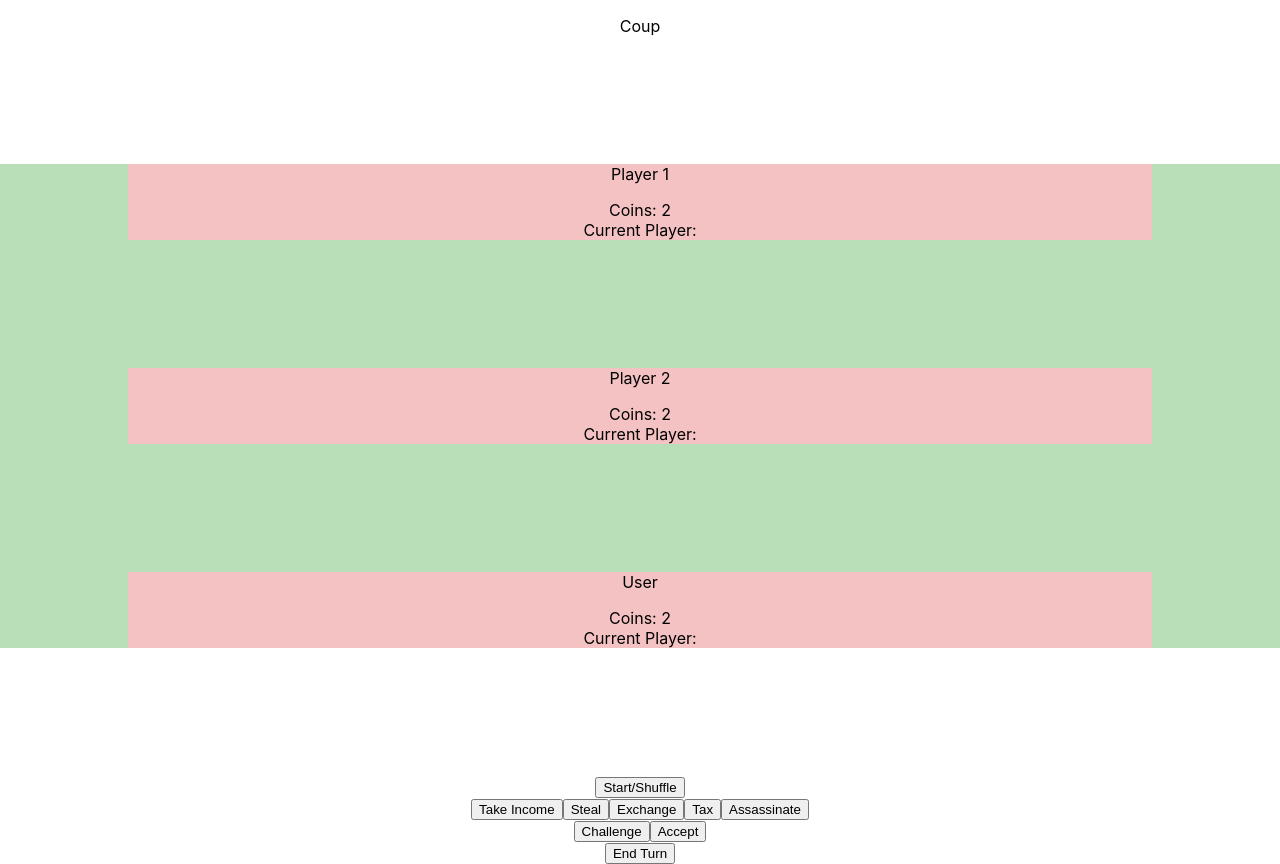
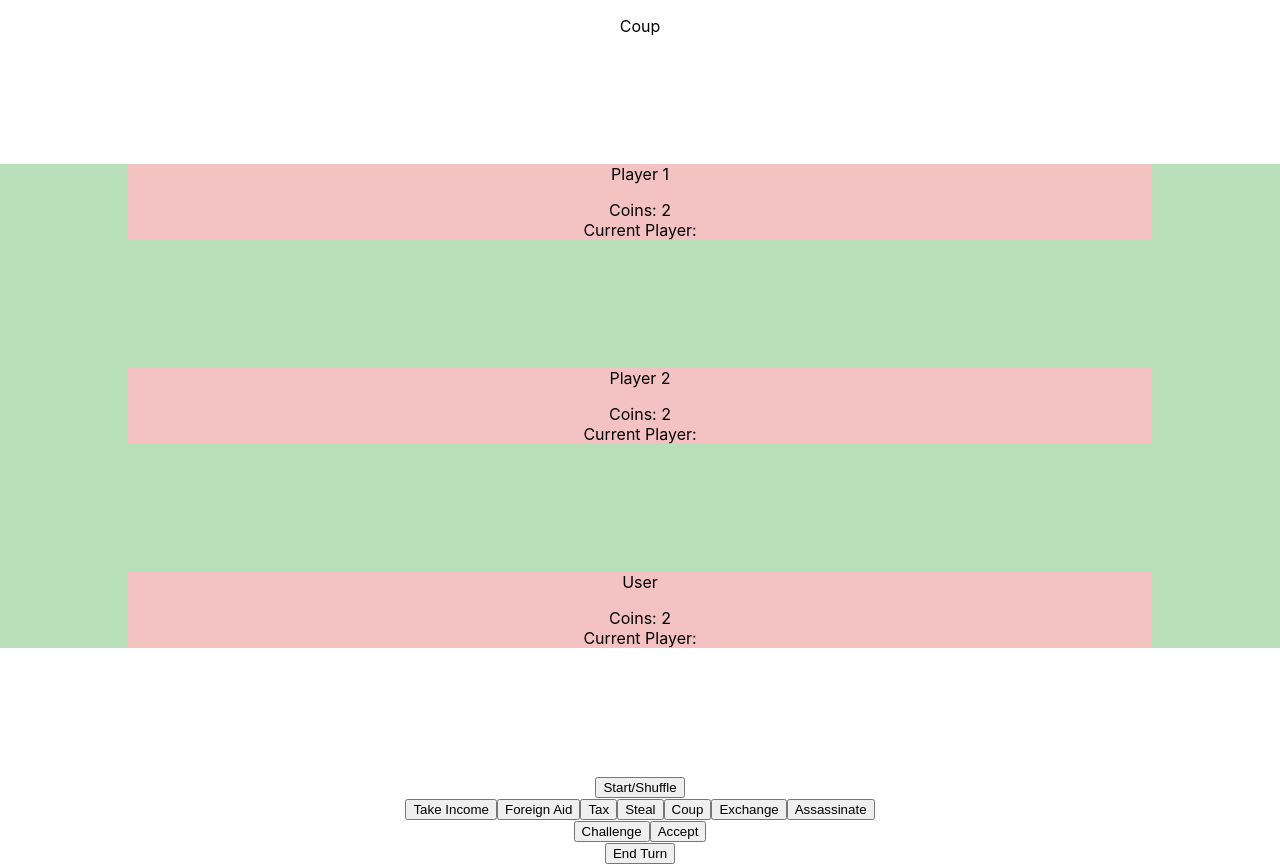
Before and after one commit to tibo35/coup, a React (Create React App) app: page / in a window 1280 px wide. Built offline with nearby package versions, Linux system fonts and the light colour scheme.

Commit message:
coin intake system

```diff
--- a/src/App.tsx
+++ b/src/App.tsx
@@ -1,28 +1,23 @@
-import React, { useState } from "react";
+import React, { useState, useEffect } from "react";
 import "./App.css";
 
-// Define the shape of the card type
 type CardType = "Duke" | "Captain" | "Assassin" | "Contessa" | "Ambassador";
 
-// Define the shape of each player's state
 interface PlayerState {
   cards: CardType[];
   coins: number;
 }
 
-// Define the shape of the overall state for all players
 interface PlayersState {
   player1: PlayerState;
   player2: PlayerState;
   user: PlayerState;
 }
-// Define the shape of the overall game state
 interface GameState {
   currentPlayer: keyof PlayersState | null;
 }
 
 const App: React.FC = () => {
-  // Define the initial state with types
   const [players, setPlayers] = useState<PlayersState>({
     player1: { cards: [], coins: 2 },
     player2: { cards: [], coins: 2 },
@@ -31,6 +26,10 @@ const App: React.FC = () => {
   const [gameState, setGameState] = useState<GameState>({
     currentPlayer: null,
   });
+  const [incomeTaken, setIncomeTaken] = useState<boolean>(false);
+  const [foreignAidTaken, setforeignAidTaken] = useState<boolean>(false);
+  const [taxTaken, setTaxTaken] = useState<boolean>(false);
+
   const shuffleAndDealCards = (): void => {
     const cardTypes: CardType[] = [
       "Duke",
@@ -51,14 +50,12 @@ const App: React.FC = () => {
     // Shuffle the deck
     deck = deck.sort(() => Math.random() - 0.5);
 
-    // Deal 2 cards to each player
-    const updatedPlayers: PlayersState = JSON.parse(JSON.stringify(players));
-    Object.keys(updatedPlayers).forEach((player) => {
-      updatedPlayers[player as keyof PlayersState].cards = [
-        deck.pop()!,
-        deck.pop()!,
-      ];
-    });
+    // Reset the coins for each player and deal 2 cards to each player
+    const updatedPlayers: PlayersState = {
+      player1: { cards: [deck.pop()!, deck.pop()!], coins: 2 },
+      player2: { cards: [deck.pop()!, deck.pop()!], coins: 2 },
+      user: { cards: [deck.pop()!, deck.pop()!], coins: 2 },
+    };
 
     // Determine the starting player after dealing the cards
     const startingPlayer: keyof PlayersState = `player${
@@ -67,13 +64,12 @@ const App: React.FC = () => {
 
     // Set the game state with the starting player
     setGameState({
-      ...gameState,
       currentPlayer: startingPlayer,
     });
 
     setPlayers(updatedPlayers);
+    setIncomeTaken(false);
   };
-
   const getNextPlayer = (
     currentPlayer: keyof PlayersState
   ): keyof PlayersState => {
@@ -82,13 +78,58 @@ const App: React.FC = () => {
     const nextIndex = (currentIndex + 1) % playerOrder.length; // This will cycle back to 0 after the last player
     return playerOrder[nextIndex];
   };
+  const handleTakeIncome = () => {
+    if (gameState.currentPlayer && !incomeTaken) {
+      // Create a copy of players state
+      const updatedPlayers = { ...players };
+      // Update the coin count for the current player
+      updatedPlayers[gameState.currentPlayer].coins += 1;
 
+      // Update the players state with the new coin count
+      setPlayers(updatedPlayers);
+
+      // Set the incomeTaken to true
+      setIncomeTaken(true);
+    }
+  };
+  const handleForeignAid = () => {
+    if (gameState.currentPlayer && !incomeTaken) {
+      // Create a copy of players state
+      const updatedPlayers = { ...players };
+      // Update the coin count for the current player
+      updatedPlayers[gameState.currentPlayer].coins += 2;
+
+      // Update the players state with the new coin count
+      setPlayers(updatedPlayers);
+
+      // Set the incomeTaken to true
+      setforeignAidTaken(true);
+    }
+  };
+  const handleTax = () => {
+    if (gameState.currentPlayer && !incomeTaken) {
+      // Create a copy of players state
+      const updatedPlayers = { ...players };
+      // Update the coin count for the current player
+      updatedPlayers[gameState.currentPlayer].coins += 3;
+
+      // Update the players state with the new coin count
+      setPlayers(updatedPlayers);
+
+      // Set the incomeTaken to true
+      setTaxTaken(true);
+    }
+  };
   const handleTurnEnd = () => {
     if (gameState.currentPlayer) {
       setGameState({
         ...gameState,
         currentPlayer: getNextPlayer(gameState.currentPlayer),
       });
+      // Reset the incomeTaken as the turn is ending
+      setIncomeTaken(false);
+      setTaxTaken(false);
+      setforeignAidTaken(false);
     }
   };
 
@@ -123,10 +164,18 @@ const App: React.FC = () => {
       </div>
 
       <div className="actions-turn">
-        <button>Take Income</button>
+        <button onClick={handleTakeIncome} disabled={incomeTaken}>
+          Take Income
+        </button>
+        <button onClick={handleForeignAid} disabled={foreignAidTaken}>
+          Foreign Aid
+        </button>
+        <button onClick={handleTax} disabled={taxTaken}>
+          Tax
+        </button>
         <button>Steal</button>
+        <button>Coup</button>
         <button>Exchange</button>
-        <button>Tax</button>
         <button>Assassinate</button>
       </div>
       <div className="actions-challenge">
```
